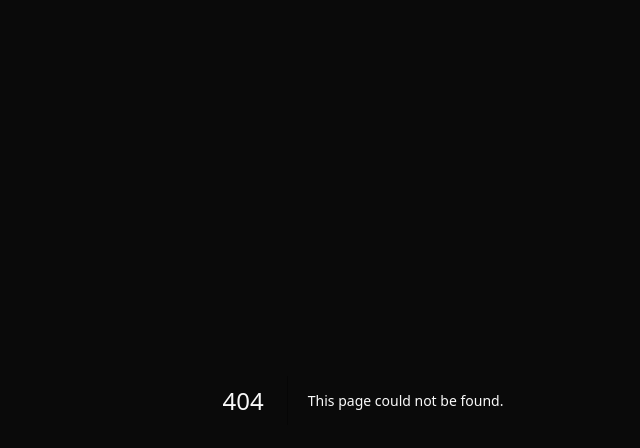
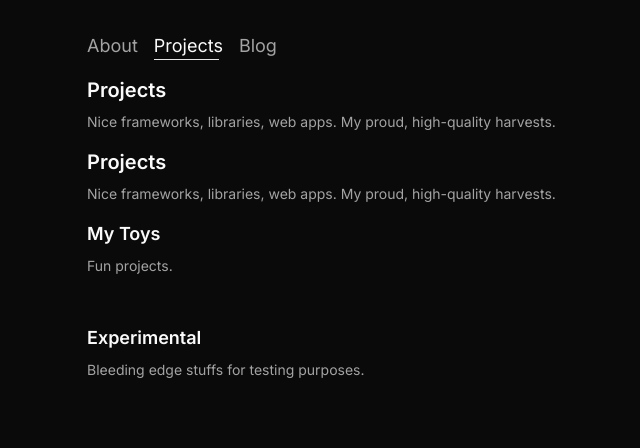
Before and after one commit to mnsdojo/portfolio, a Next.js app: page /projects in a window 1280 px wide. Before the commit this address had no page. Shown: the top 448 px of the page, without its empty margins (277-917 px from the left). Built offline with nearby package versions, Linux system fonts and the light colour scheme.

Commit message:
added projects page

```diff
--- /dev/null
+++ b/app/(normal)/projects/page.tsx
@@ -0,0 +1,65 @@
+import { createMetadata } from "@/lib/metadata";
+import { projects } from "@/lib/projects";
+
+export const metadata = createMetadata({
+  title: "Projects",
+  description: "My proud, high-quality treasures.",
+});
+
+export interface ProjectProps {
+  name: string;
+  description: string;
+  href: string;
+}
+
+function Page() {
+  return (
+    <article className="flex flex-col gap-2">
+      <h1 className="font-semibold text-xl">Projects</h1>
+      <p className="text-sm text-neutral-400 mb-2">
+        Nice frameworks, libraries, web apps. My proud, high-quality harvests.
+      </p>
+      <h1 className="font-semibold text-xl">Projects</h1>
+      <p className="text-sm text-neutral-400 mb-2">
+        Nice frameworks, libraries, web apps. My proud, high-quality harvests.
+      </p>
+
+      <h2 className="font-semibold text-lg">My Toys</h2>
+      <p className="text-sm text-neutral-400 mb-2">Fun projects.</p>
+      <div className="flex flex-col divide-y divide-neutral-800 mb-6">
+        {projects
+          .filter((p) => p.tag === "toy")
+          .map((p) => (
+            <Project key={p.href} {...p} />
+          ))}
+      </div>
+
+      <h2 className="font-semibold text-lg">Experimental</h2>
+      <p className="text-sm text-neutral-400 mb-2">
+        Bleeding edge stuffs for testing purposes.
+      </p>
+
+      <div className="flex flex-col divide-y divide-neutral-800 mb-6">
+        {projects
+          .filter((p) => p.tag === "experimental")
+          .map((p) => (
+            <Project key={p.href} {...p} />
+          ))}
+      </div>
+    </article>
+  );
+}
+
+export default Page;
+function Project(project: ProjectProps) {
+  return (
+    <a
+      href={project.href}
+      className="group px-4 py-3 -mx-4 rounded-xl text-neutral-400 transition-colors hover:bg-neutral-900 hover:text-neutral-200"
+      rel="noreferrer noopener"
+    >
+      <p className="text-sm text-neutral-100 font-medium">{project.name}</p>
+      <p className="text-sm">{project.description}</p>
+    </a>
+  );
+}
--- /dev/null
+++ b/lib/projects.ts
@@ -0,0 +1,10 @@
+import { ProjectProps } from "@/app/(normal)/projects/page";
+
+export const projects: (ProjectProps & { tag: string })[] = [
+  {
+    tag: "project",
+    name: "",
+    description: "",
+    href: "",
+  },
+];
```
